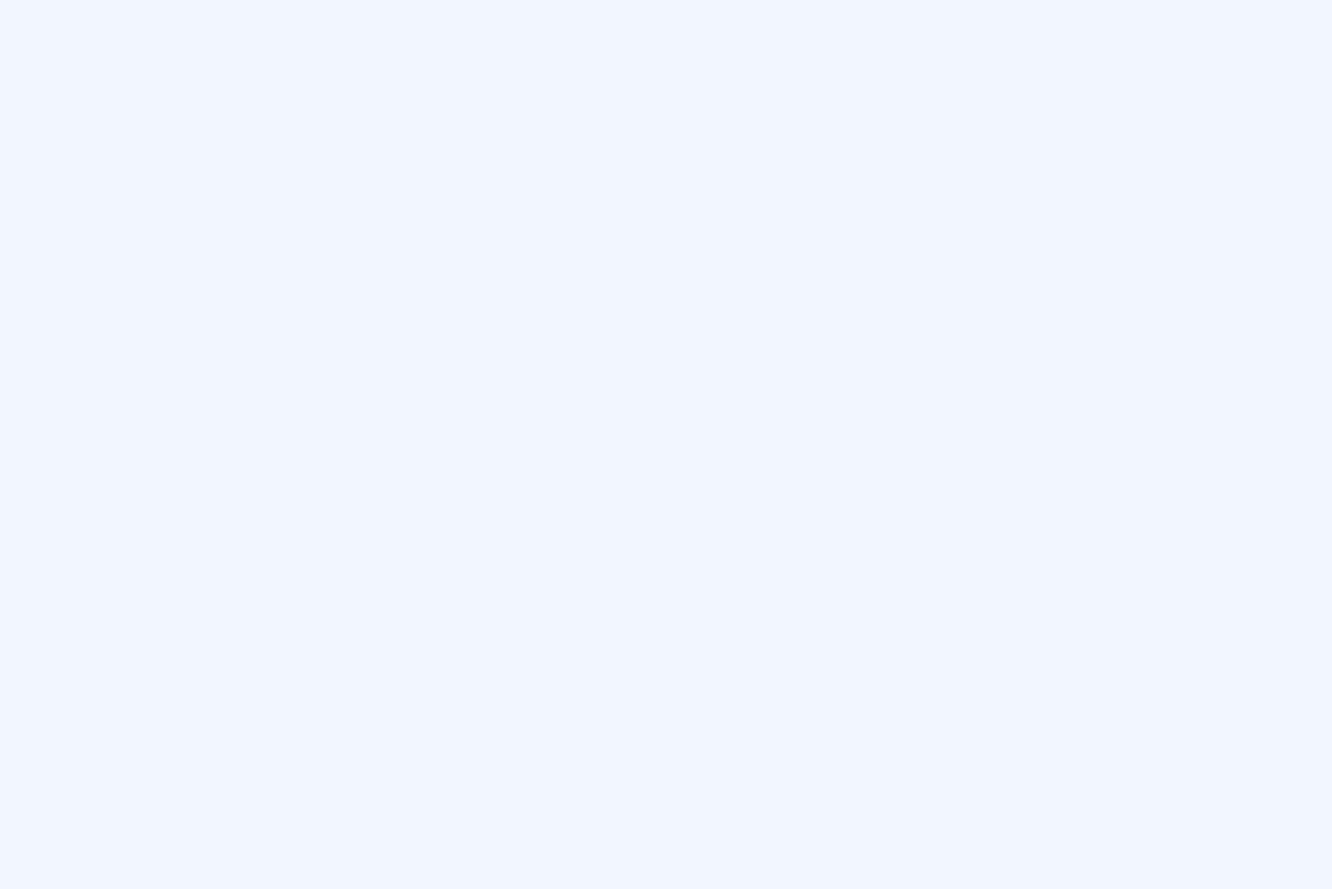
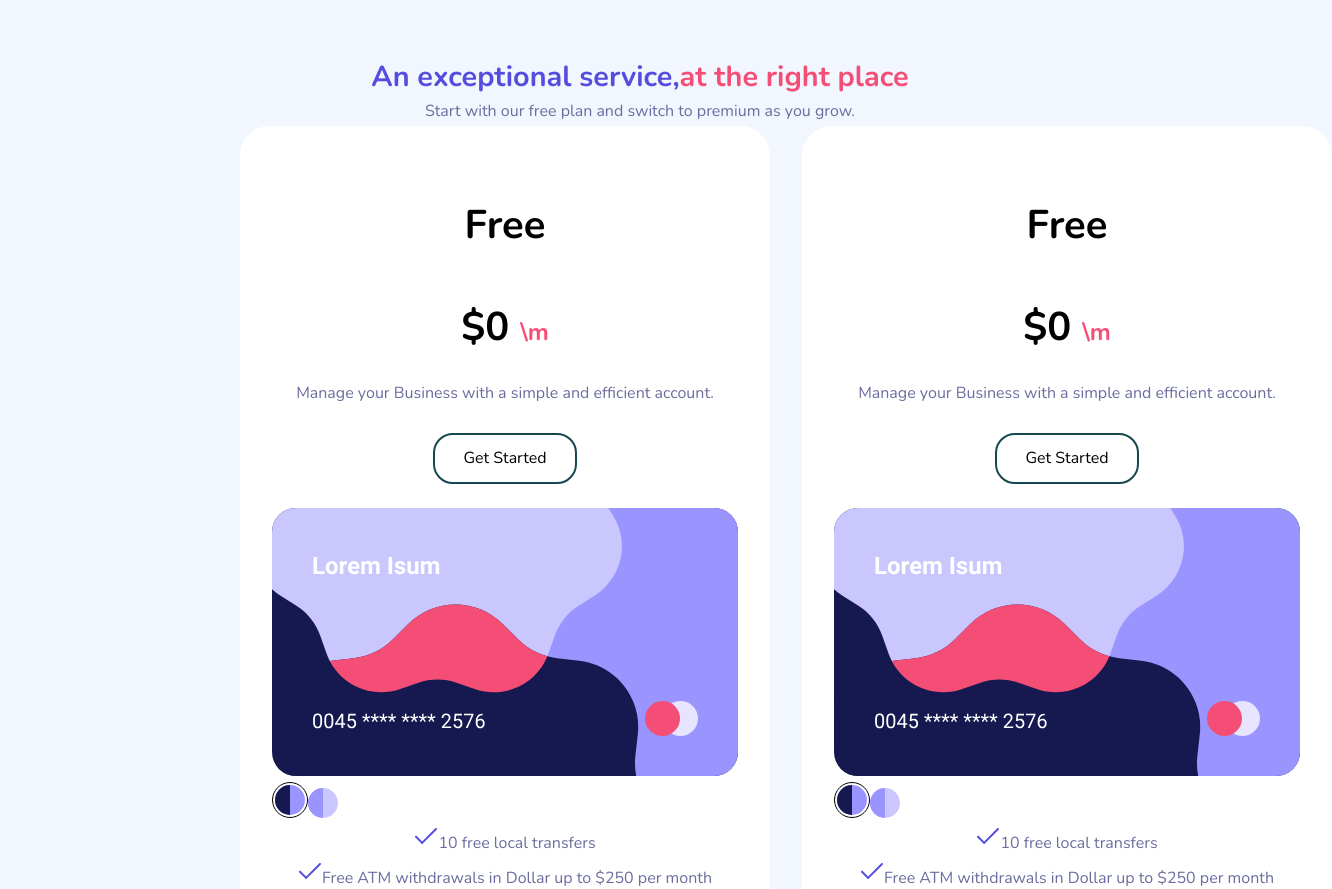
Before and after one commit to yilikaltesfaye/the-freelance-bank, a React (Create React App) app: page / in a window 1280 px wide. Shown: the part 2600-3489 px from the top of the page, 1332 px wide, since content can reach past the window. Before the commit the page ends 2730 px from the top, so only its background shows below. Built offline with nearby package versions, Linux system fonts and the light colour scheme.

Commit message:
pricing/payment section added

```diff
--- a/src/App.js
+++ b/src/App.js
@@ -4,6 +4,7 @@
 import styled from 'styled-components';
 import Chartsection from './components/Chartsection';
 import MessagingSection from './components/MessagingSection';
+import PaymentSection from './components/PaymentSection';
 
 function App() {
   return (
@@ -14,6 +15,7 @@
           <CardSection />
           <Chartsection />
           <MessagingSection />
+          <PaymentSection />
         </MainStyled>
       </OuterLayout>
     </div>
--- a/src/Globalstyle.js
+++ b/src/Globalstyle.js
@@ -30,8 +30,16 @@
         line-height: 1.9rem
     }
     .secondary-heading{
-        font-size: 2.2rem;
+        font-size: 2rem;
         color: var(--purple-primary);
+    }
+    .small-heading {
+        font-size: 1.8rem;
+        color: var(--purple-primary);
+        text-align: center;
+    }
+    span {
+        color: var(--accent-pink);
     }
 `;
 
--- /dev/null
+++ b/src/components/PaymentSection.js
@@ -0,0 +1,78 @@
+import React from 'react'
+import styled from 'styled-components'
+import { InnerLayout } from '../styles/layouts';
+import Card from './card';
+import card from '../img/creditcard.svg'
+import active from '../img/active.svg'
+import inactive from '../img/inactive.svg'
+import check from '../img/check.svg'
+import checkdisabled from '../img/check-disabled.svg'
+
+function PaymentSection() {
+  return (
+    <PaymentStyled>
+        <InnerLayout>
+            <h3 className="small-heading">
+                An exceptional service,
+                <span>at the right place</span>
+            </h3>
+            <p>Start with our free plan and switch to premium as you grow.</p>
+            <div className="card-container">
+                <Card
+                    account={'Free'}
+                    amount={'$0'}
+                    text={'Manage your Business with a simple and efficient account.'}
+                    button={'Get Started'}
+                    Card={card}
+                    active={active}
+                    inactive={inactive}
+                    check={check}
+                    checkdisabled = {checkdisabled}
+                    text1={'10 free local transfers'}
+                    text2={'Free ATM withdrawals in Dollar up to $250 per month'}
+                    text3={'Free payments to other Draft accounts'}
+                    text4={'Prepaid Debit cards'}
+                    text5={'Virtual cards'}
+                    text6={'Priority 24/7 support'}
+                    text7={'Exchange 24 Currencies'}
+                    text8={'Multi-user access'}
+                    />
+
+                <Card
+                    account={'Free'}
+                    amount={'$0'}
+                    text={'Manage your Business with a simple and efficient account.'}
+                    button={'Get Started'}
+                    Card={card}
+                    active={active}
+                    inactive={inactive}
+                    check={check}
+                    checkdisabled = {checkdisabled}
+                    text1={'10 free local transfers'}
+                    text2={'Free ATM withdrawals in Dollar up to $250 per month'}
+                    text3={'Free payments to other Draft accounts'}
+                    text4={'Prepaid Debit cards'}
+                    text5={'Virtual cards'}
+                    text6={'Priority 24/7 support'}
+                    text7={'Exchange 24 Currencies'}
+                    text8={'Multi-user access'}
+                    />
+            </div>
+        </InnerLayout>
+    </PaymentStyled>
+)
+
+}
+
+const PaymentStyled = styled.section`
+    .card-container{
+        display: grid;
+        grid-template-columns: repeat(2, 1fr);
+        grid-gap: 2rem;
+    }
+    p {
+        text-align: center;
+    }
+`;
+
+export default PaymentSection
--- /dev/null
+++ b/src/components/card.js
@@ -0,0 +1,90 @@
+import React from 'react'
+import styled from 'styled-components'
+
+function Card({
+    account, amount, text, button, Card, active, inactive, check, checkdisabled, text1, text2, text3, text4, text5, text6, text7, text8
+}) {
+  return (
+    <CardStyled>
+        <h4 className="card-title">
+            {account}
+        </h4>
+        <h4 className="card-title">
+            {amount} <span>\m</span>
+        </h4>
+        <p>{text}</p>
+        <div className="button-container">
+            <button>{button}</button>
+        </div>
+        <img src={Card} alt="" />
+        <div className="plan-container">
+            <img src={active} alt="" />
+            <img src={inactive} alt="" />
+        </div>
+        <div className="feature-container">
+            <p className="text-check">
+                <img src={check} alt="" />
+                {text1}
+            </p>
+            <p className="text-check">
+                <img src={check} alt="" />
+                {text2}
+            </p>
+            <p className="text-check">
+                <img src={check} alt="" />
+                {text3}
+            </p>
+            <p className="text-check">
+                <img src={check} alt="" />
+                {text4}
+            </p>
+            <p className="text-check">
+                <img src={check} alt="" />
+                {text5}
+            </p>
+            <p className="text-check">
+                <img src={checkdisabled} alt="" />
+                {text6}
+            </p>
+            <p className="text-check">
+                <img src={checkdisabled} alt="" />
+                {text7}
+            </p>
+            <p className="text-check">
+                <img src={checkdisabled} alt="" />
+                {text8}
+            </p>
+        </div>
+    </CardStyled>
+  )
+}
+
+const CardStyled = styled.div`
+    background-color: white;
+    padding: 3rem 2rem;
+    border-radius: 30px;
+
+    .card-title{
+        font-size: 2.5rem;
+        color: #000;
+        text-align: center;
+        padding: 1.5rem 0;
+        span{
+            font-size: 1.5rem;
+        }
+    }
+    .button-container{
+        text-align: center;
+        padding: 1.5rem 0;
+        button{
+            border: 2px solid #16494f;
+            padding: .8rem 1.8rem;
+            outline: none;
+            cursor: pointer;
+            background: transparent;
+            border-radius: 20px;
+            font-size: inherit;
+        }
+    }
+`;
+export default Card
```
